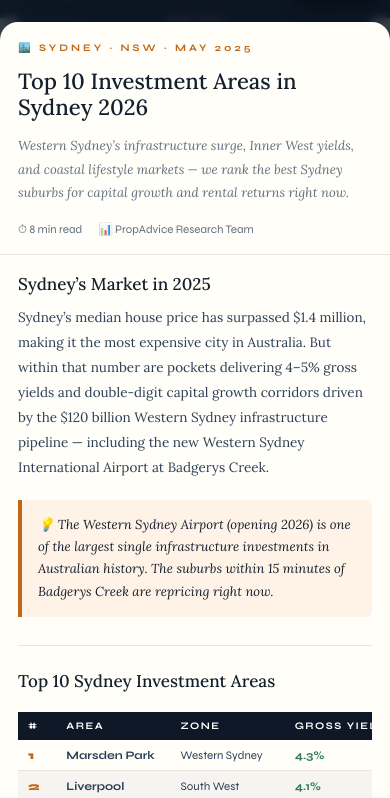
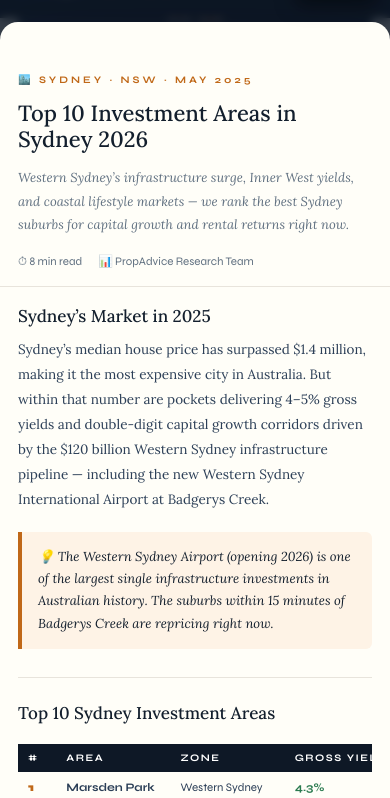
Before and after one commit to sssssarthak/propadvice, a plain HTML site: page index.html in a window 390 px wide. Both pictures are taken after a click on the element 195 px from the left and 3516 px from the top of the page. Shown: the part 3140-3938 px from the top of the page. Drawn offline with Linux system fonts and the light colour scheme.

Commit message:
Update index.html

```diff
--- a/index.html
+++ b/index.html
@@ -354,9 +354,9 @@
 @media (max-width: 600px) {
   .art-modal.open { padding: 0; align-items: flex-end; }
   .art-modal-inner { height: 92vh; border-radius: 18px 18px 0 0; width: 100%; max-width: 100%; }
-  .art-close { top: 12px; right: 12px; padding: 8px 14px; font-size: 12px; }
+  .art-close { top: auto; bottom: auto; position: fixed; top: 12px; right: 12px; padding: 8px 14px; font-size: 12px; }
 }
-.art-hero { padding: 48px 52px 32px; border-bottom: 1px solid var(--chalk-dark); }
+.art-hero { padding: 56px 52px 32px; border-bottom: 1px solid var(--chalk-dark); }
 .art-hero .art-eyebrow { font-size: 10px; font-weight: 700; letter-spacing: 3px; text-transform: uppercase; color: var(--amber); margin-bottom: 14px; display: block; }
 .art-hero h1 { font-family: 'Lora', serif; font-size: clamp(24px, 3.5vw, 36px); font-weight: 500; color: var(--text); line-height: 1.2; margin-bottom: 14px; }
 .art-hero .art-intro { font-family: 'Lora', serif; font-style: italic; font-size: 15px; color: var(--text-soft); line-height: 1.8; margin-bottom: 18px; }
@@ -458,7 +458,7 @@
   .ed-card { padding: 20px; }
 
   /* ARTICLE CONTENT mobile */
-  .art-hero { padding: 20px 18px 18px; }
+  .art-hero { padding: 52px 18px 18px; }
   .art-hero h1 { font-size: 22px; }
   .art-hero .art-intro { font-size: 13px; }
   .art-content { padding: 18px; }
```
